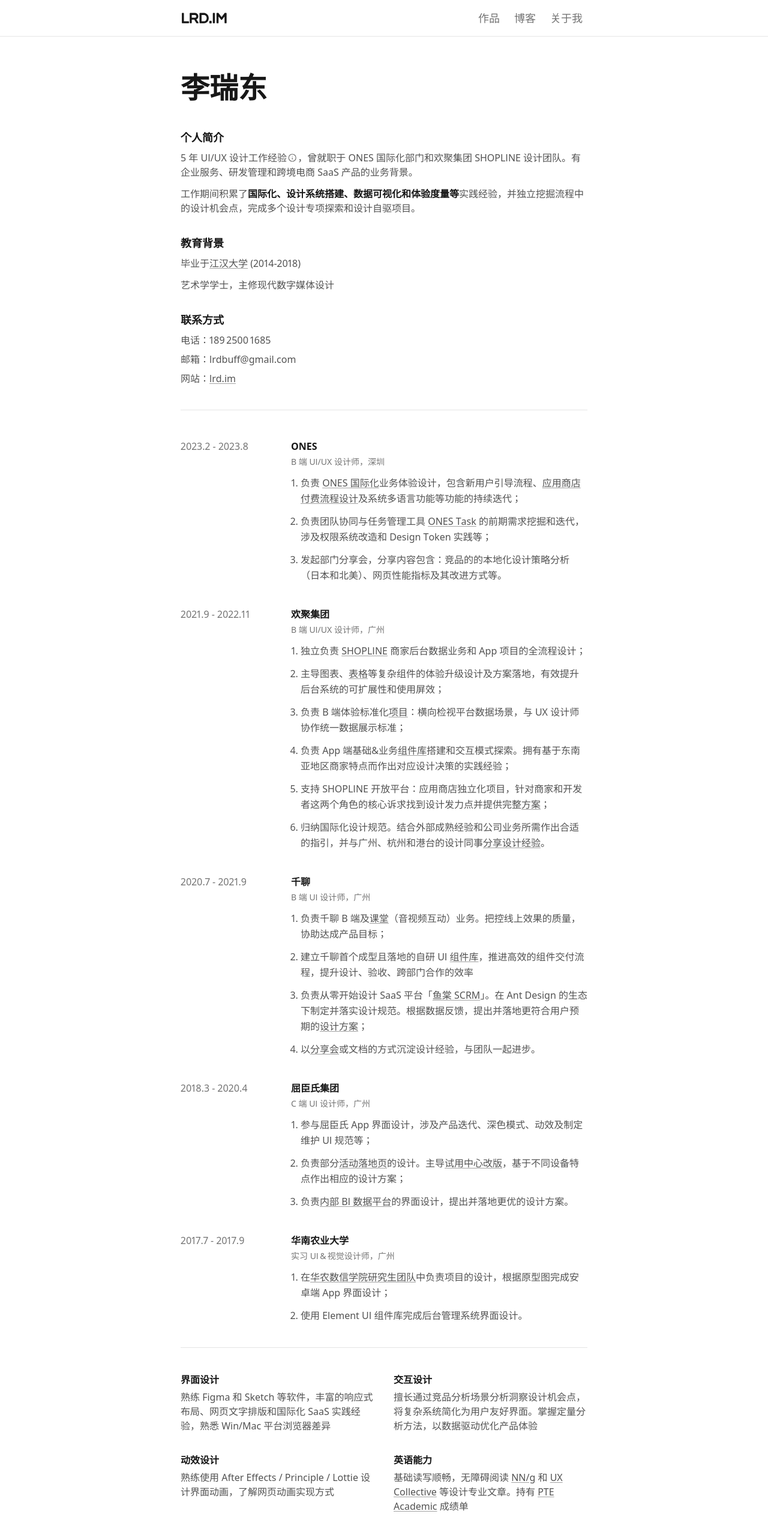
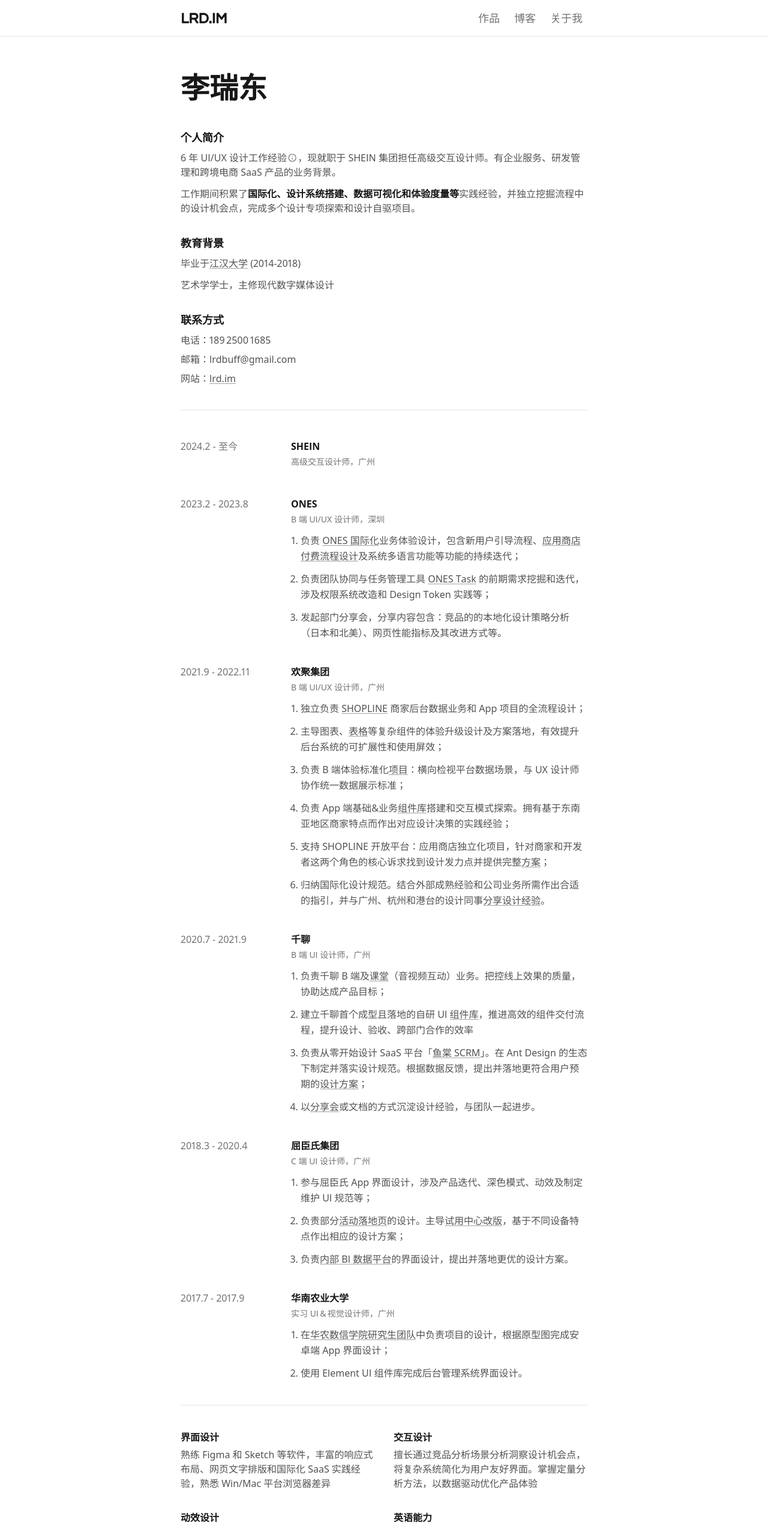
Before and after one commit to Pudge1996/NEXT.LRD.IM, a Next.js app: page /me in a window 1280 px wide. Shown: the top 2549 px of the page at 60% size. Built offline with nearby package versions, Linux system fonts and the light colour scheme.

Commit message:
Updated Information

```diff
--- a/pages/index.js
+++ b/pages/index.js
@@ -87,8 +87,8 @@ export default function index() {
         <section className="mb-14">
           <h1 className="">李瑞东</h1>
           <p className="mb-3 mt-3 sm:mt-6">
-            5 年工作经验的 UI/UX 设计师<Tooltips>2 年 C 端 UI 设计师 (2018-2020) <br/> 3 年 B 端 UI/UX 设计师 (2020-2023)</Tooltips>，曾就职于 ONES 国际化部门和欢聚集团 SHOPLINE 设计
-            <span className="whitespace-nowrap">团队。</span>
+            6 年工作经验的 UI/UX 设计师<Tooltips>2 年 C 端 UI 设计师 (2018-2020) <br/> 4 年 B 端 UI/UX 设计师 (2020-2024)</Tooltips>，现就职于 SHEIN 集团担任高级交互设计师。曾在 ONES 国际化部门和欢聚集团 SHOPLINE 设计团队
+            <span className="whitespace-nowrap">工作。</span>
           </p>
           <p className="mt-3">
           拥有国际化、自研组件/图标库搭建、数据可视化和体验度量等实践<span className="whitespace-nowrap">经验，</span>同时也有<span className="whitespace-nowrap">企业服务</span>、研发管理和跨境电商 SaaS 产品的业务
--- a/pages/me.js
+++ b/pages/me.js
@@ -23,7 +23,7 @@ export default function me() {
         <section className='resume-info flex flex-col gap-6 sm:gap-8'>
           <section>
             <h2>个人简介</h2>
-            <p>5 年 UI/UX 设计工作经验<Tooltips>2 年 C 端 UI 设计师 (2018-2020) <br/> 3 年 B 端 UI/UX 设计师 (2020-2023)</Tooltips>，曾就职于 ONES 国际化部门和欢聚集团 SHOPLINE 设计团队。有企业服务、研发管理和跨境电商 SaaS 产品的业务背景。</p>
+            <p>6 年 UI/UX 设计工作经验<Tooltips>2 年 C 端 UI 设计师 (2018-2020) <br/> 4 年 B 端 UI/UX 设计师 (2020-2024)</Tooltips>，现就职于 SHEIN 集团担任高级交互设计师。有企业服务、研发管理和跨境电商 SaaS 产品的业务背景。</p>
             <p>工作期间积累了<strong>国际化、设计系统搭建、数据可视化和体验度量等</strong>实践经验，并独立挖掘流程中的设计机会点，完成多个设计专项探索和设计自驱项目。</p>
           </section>
           <section>
@@ -43,17 +43,15 @@ export default function me() {
 
         {/* 工作经验 */}
         <section className='resume-exp flex flex-col gap-6 sm:gap-8'>
-        {/* <section>
-            <h2>2024.2 - Now</h2>
+        <section>
+            <h2>2024.2 - 至今</h2>
             <div>
             <div>
               <p><Link href="https://www.sheingroup.com/" target="_blank" rel="noopener noreferrer" title="SHEIN 集团官网">SHEIN</Link></p>
-              <p>高级 B 端交互设计师，广州</p>
+              <p>高级交互设计师，广州</p>
             </div>
-            <ul>
-            </ul>
             </div>
-          </section> */}
+          </section>
         <section>
             <h2>2023.2 - 2023.8</h2>
             <div>
@@ -148,7 +146,7 @@ export default function me() {
             </section>
             <section>
               <strong>英语能力</strong>
-              <p>基础读写顺畅，无障碍阅读 <Link href="https://www.nngroup.com/" rel="noopener noreferrer" target="_blank" title="尼尔森诺曼集团首页">NN/g</Link> 和 <Link href="https://uxdesign.cc/" target="_blank" title="UX Collective 首页">UX Collective</Link> 等设计专业文章。持有 <Link href="https://www.pearsonpte.com/pte-academic" rel="noopener noreferrer" target="_blank" title="PTE Academic 官网首页">PTE Academic</Link>  成绩单</p>
+              <p>基础读写顺畅，持有 <Link href="https://www.pearsonpte.com/pte-academic" rel="noopener noreferrer" target="_blank" title="PTE Academic 官网首页">PTE Academic</Link> 成绩单</p>
             </section>
             <section>
               <strong>前端实现</strong>
```
